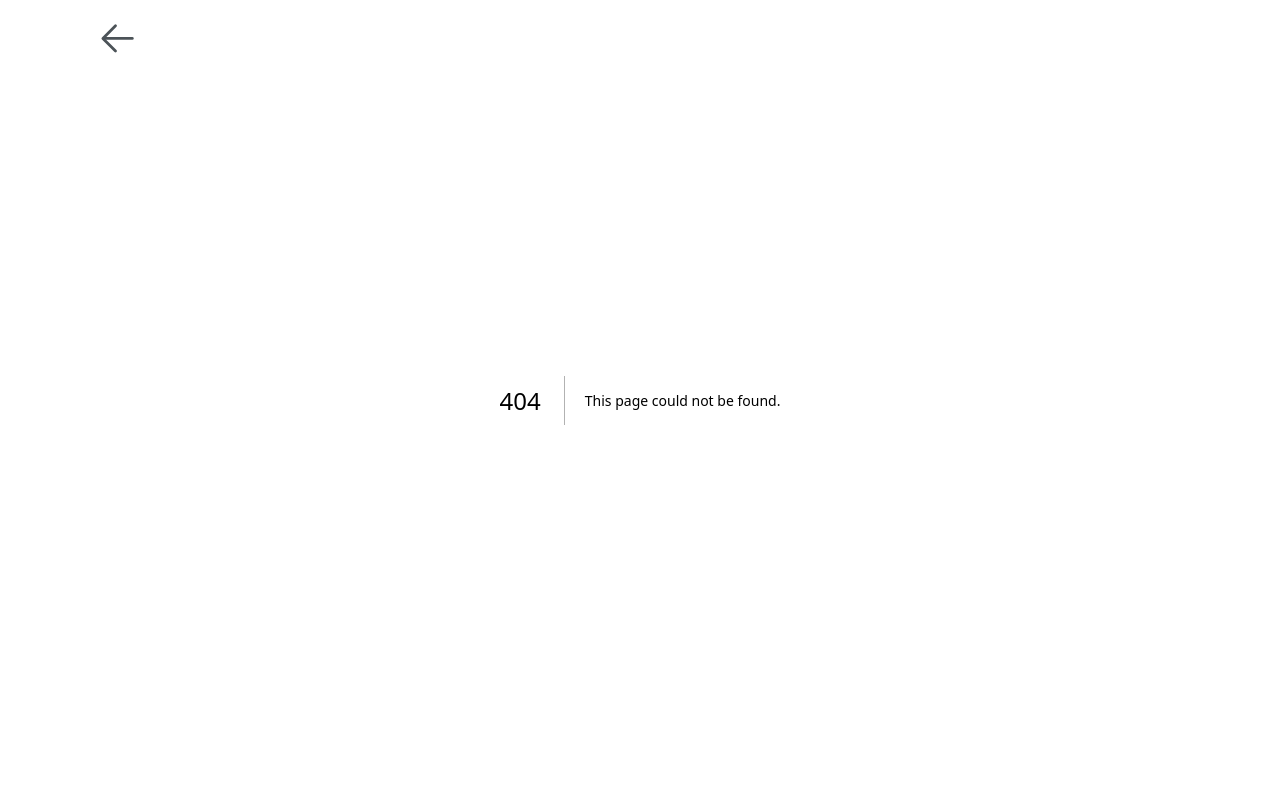
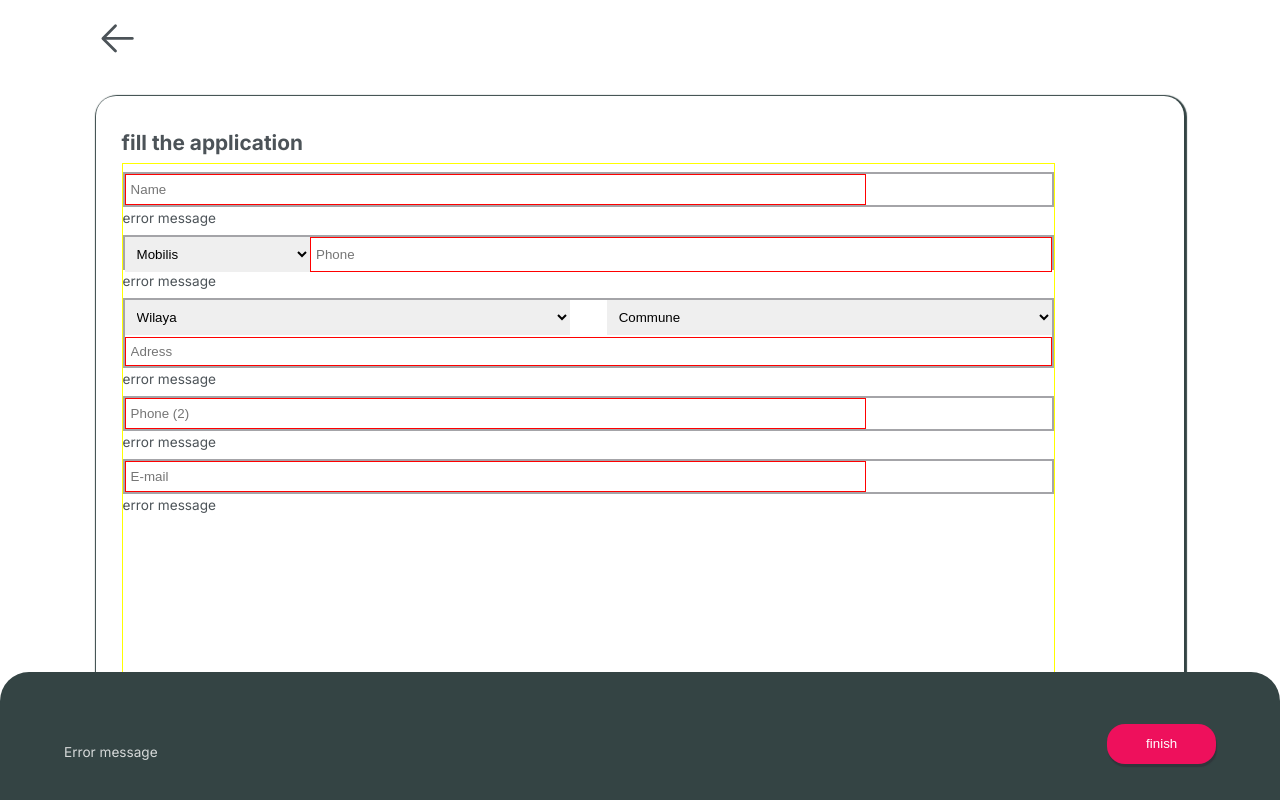
Before and after one commit to yacine-yac/e-commerce-shop, a Next.js app: page /cart/confirm in a window 1280 px wide. Before the commit this address had no page. Built offline with nearby package versions, Linux system fonts and the light colour scheme.

Commit message:
confirm page

```diff
--- /dev/null
+++ b/src/app/cart/confirm/page.css
@@ -0,0 +1,52 @@
+.pg-6{
+    width:100vw;height: 85vh;
+}
+.pg-form{
+    width: 85%;height: 90%;padding: 2%;
+    display: flex;flex-direction: column;
+    box-shadow: 1px 1px 1px 2px rgb(52, 68, 68);
+    border-radius: 20px;
+}
+.pg-form h2{
+    margin: 8px 0px;
+    text-align: left;
+    font-size: var(--size-2);color: var(--icons-color);
+}
+.pg-form form{
+    width: 90%;height: 100%;border: 1px solid yellow;
+    /* display: grid;grid-template-columns: 1fr; */
+    /* grid-template-rows: 1fr 1fr 1fr 1fr; */
+    row-gap: 15px;
+}
+.pg-form form label{
+    width: 100%;height: 35px;
+    display: flex;flex-direction: row;flex-wrap: wrap;
+    margin-top: 8px;
+    border: 2px solid var(--shadow);
+}
+.pg-form form label:nth-child(5){
+    height: 70px;justify-content: space-between;
+}
+.pg-form form label:nth-child(5) input{
+    width: 100%;
+}
+.pg-form form label select{
+    width: 48%;height: 35px;border: 0px;padding: 8px;
+}
+.pg-form form label select#operator{
+    width: 20%;
+}
+.pg-form form span{
+    font-size: var(--size-4);color: var(--icons-color);margin-top: 5px;
+}
+.pg-form form label input{
+    border:1px solid red;
+    width: 80%;padding: 5px;
+}
+.s-1-two{
+    display: flex !important;
+
+}
+.s-1-two button{
+    margin-top: 15px;
+}
--- /dev/null
+++ b/src/app/cart/confirm/page.tsx
@@ -0,0 +1,48 @@
+import "./page.css";
+import "../page.css"
+export default function Confirm(){
+
+    return <>
+         <div className="pg pg-6 center-h">
+            <div className="pg-form">
+                 <h2>fill the application</h2>
+                 <form>
+                    <label form="name">
+                        <input id="name" type="text" name="name" placeholder="Name" />
+                    </label>
+                    <span>error message</span>
+                    <label>
+                            <select id="operator" name="operator">
+                                <option value="Mobilis">Mobilis</option>
+                                <option value="Djezzy">Djezzy</option>
+                                <option value="Ooredoo">Ooredoo</option>
+                            </select>
+                            <input type="text" name="phone" placeholder="Phone"  />
+                    </label>
+                    <span>error message</span>
+                    <label className="center-h" form="address">
+                            <select name="province">
+                                <option value="province">Wilaya</option>
+                            </select>
+                            <select name="city">
+                                <option value="city">Commune</option>
+                            </select>
+                            <input type="text" name="address" id="address" placeholder="Adress" />
+                    </label>
+                    <span>error message</span>
+                    <label>
+                            <input type="text" name="phone2" placeholder="Phone (2)"  />
+                   </label>
+                   <span>error message</span>
+                   <label><input type="email" name="email" placeholder="E-mail" /></label>
+                   <span>error message</span>
+
+                 </form>
+            </div>
+            <div className="s-1 p-bottom s-1-two">
+                <span>Error message</span>
+                <button>finish</button>
+            </div>
+         </div>
+    </>
+}
```
